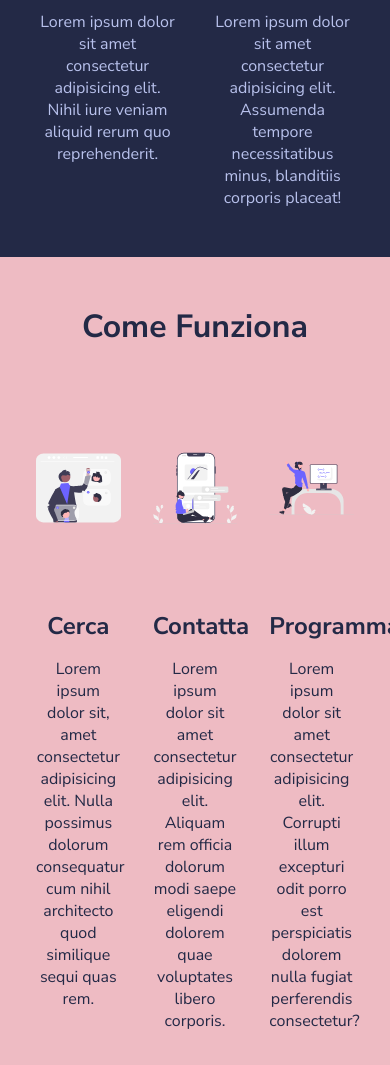
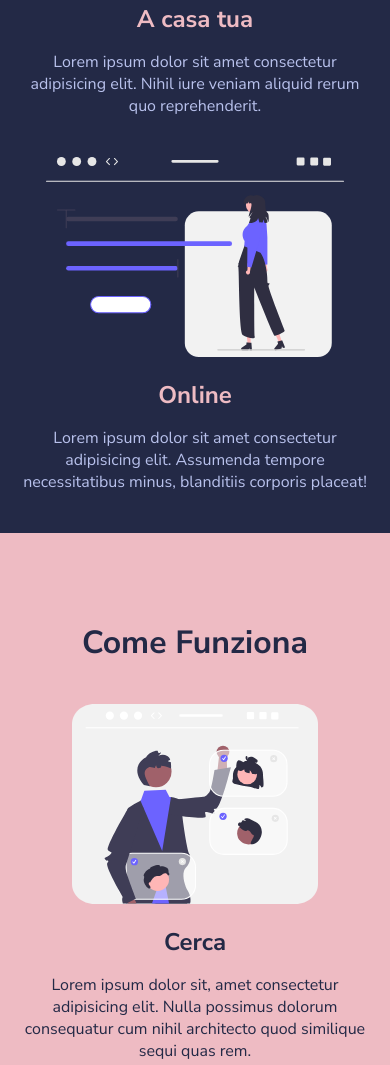
Before and after one commit to ClaudioScordari/html-css-resp-wannabe, a plain HTML site: page index.html in a window 390 px wide. Shown: the part 492-1557 px from the top of the page. Drawn offline with Linux system fonts and the light colour scheme.

Commit message:
Add soluzione resp mobile + fine esercizio

```diff
--- a/css/style.css
+++ b/css/style.css
@@ -138,3 +138,41 @@ img {
         width: 100%;
     }
 }
+
+/* CSS MOBILE  */
+
+@media screen and (max-width: 480px) {
+
+    .container {
+        padding: 40px 0;
+    }
+
+    .row {
+        display: block;
+    }
+
+    .lessons .col {
+        width: 100%;
+        margin-top: 40px;
+    }
+
+    .steps {
+        margin: 0;
+    }
+
+    .steps .col {
+        width: 100%;
+        margin-top: 40px;
+    }
+
+    .why-us {
+        background-color: #222222;
+        margin: 0;
+    }
+
+    .why-us .col {
+        width: 100%;
+        margin-top: 40px;
+    }
+
+}
```
